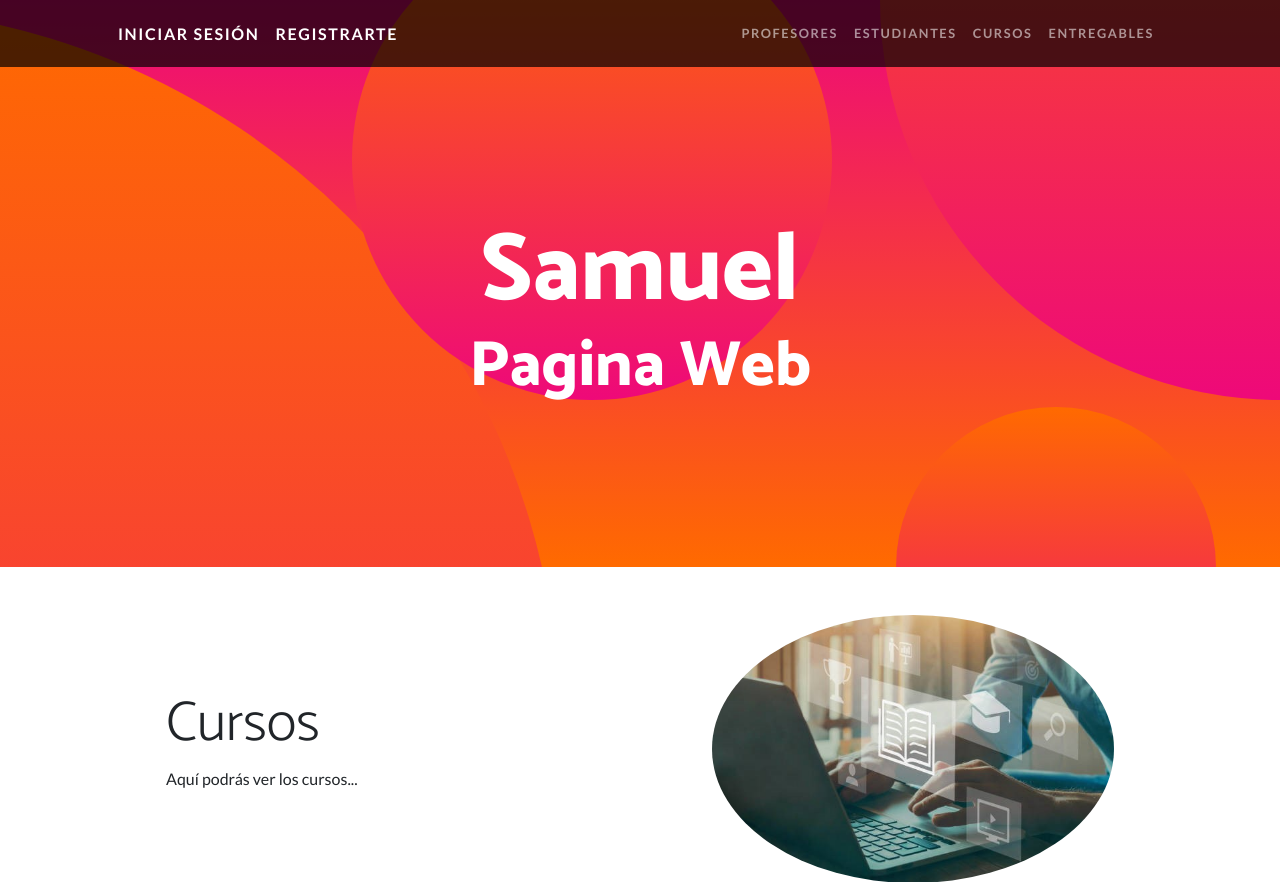
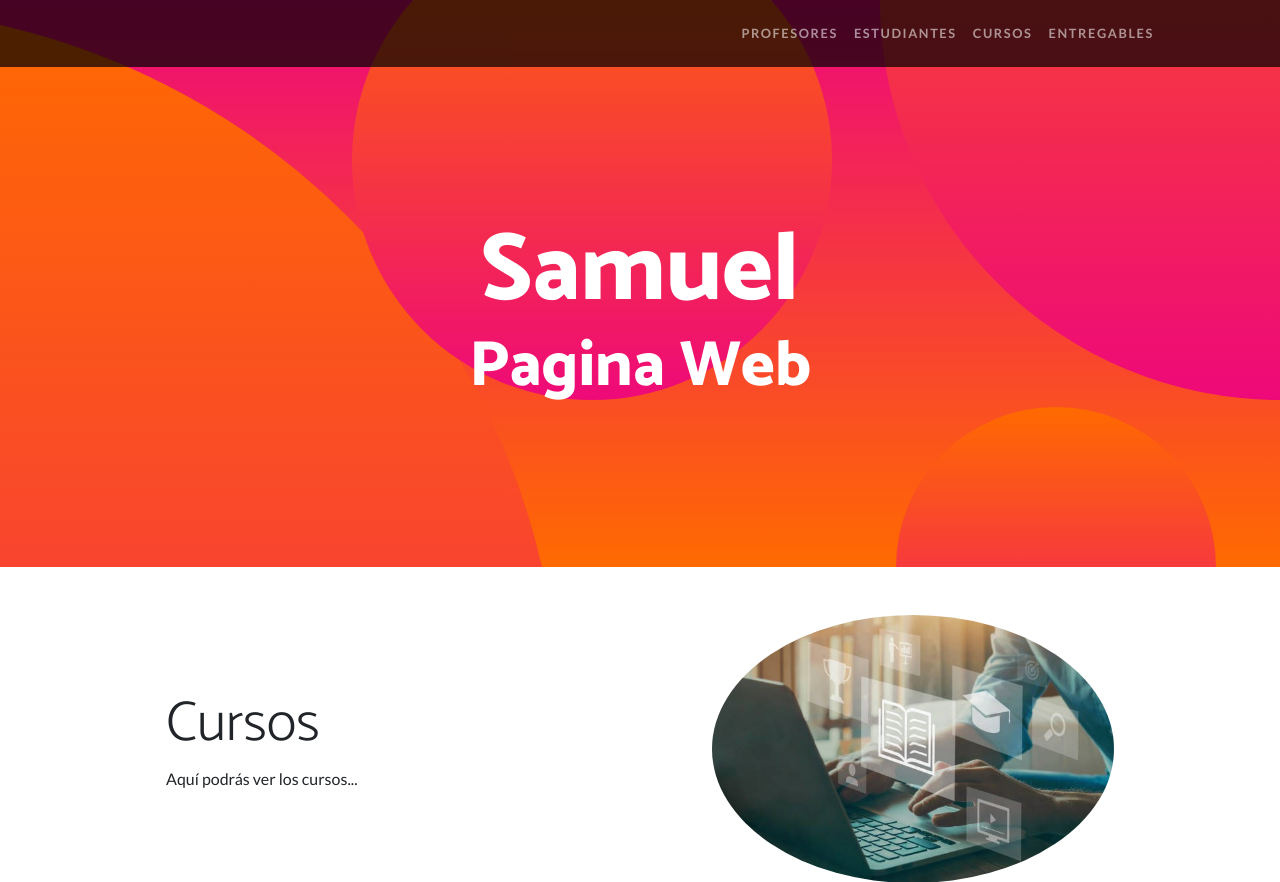
Before and after one commit to Samuelmaydana1/Proyecto_Samuel2, a Django app: page / in a window 1280 px wide. Shown: the top 882 px of the page. Run offline with Django 4.2, Linux system fonts and the light colour scheme; some libraries are stand-ins or nearby versions.

Commit message:
Modificaciones html

```diff
--- a/Samuel/AppSamuel/templates/AppSamuel/base.html
+++ b/Samuel/AppSamuel/templates/AppSamuel/base.html
@@ -20,8 +20,8 @@
         <!-- Navigation-->
         <nav class="navbar navbar-expand-lg navbar-dark navbar-custom fixed-top">
             <div class="container px-5">
-                <a class="navbar-brand" href="#page-top">Iniciar Sesión</a>
-                <a class="navbar-brand" href="#page-top">Registrarte</a>
+                {% comment %} <a class="navbar-brand" href="#en_producción">Iniciar Sesión</a>
+                <a class="navbar-brand" href="#en_producción">Registrarte</a> {% endcomment %}
                 <button class="navbar-toggler" type="button" data-bs-toggle="collapse" data-bs-target="#navbarResponsive" aria-controls="navbarResponsive" aria-expanded="false" aria-label="Toggle navigation"><span class="navbar-toggler-icon"></span></button>
                 <div class="collapse navbar-collapse" id="navbarResponsive">
                     <ul class="navbar-nav ms-auto">
--- a/Samuel/AppSamuel/templates/AppSamuel/index.html
+++ b/Samuel/AppSamuel/templates/AppSamuel/index.html
@@ -20,8 +20,8 @@
         <!-- Navigation-->
         <nav class="navbar navbar-expand-lg navbar-dark navbar-custom fixed-top">
             <div class="container px-5">
-                <a class="navbar-brand" href="#page-top">Iniciar Sesión</a>
-                <a class="navbar-brand" href="#page-top">Registrarte</a>
+                {% comment %} <a class="navbar-brand" href="#en_producción">Iniciar Sesión</a>
+                <a class="navbar-brand" href="#en_producción">Registrarte</a> {% endcomment %}
                 <button class="navbar-toggler" type="button" data-bs-toggle="collapse" data-bs-target="#navbarResponsive" aria-controls="navbarResponsive" aria-expanded="false" aria-label="Toggle navigation"><span class="navbar-toggler-icon"></span></button>
                 <div class="collapse navbar-collapse" id="navbarResponsive">
                     <ul class="navbar-nav ms-auto">
```
